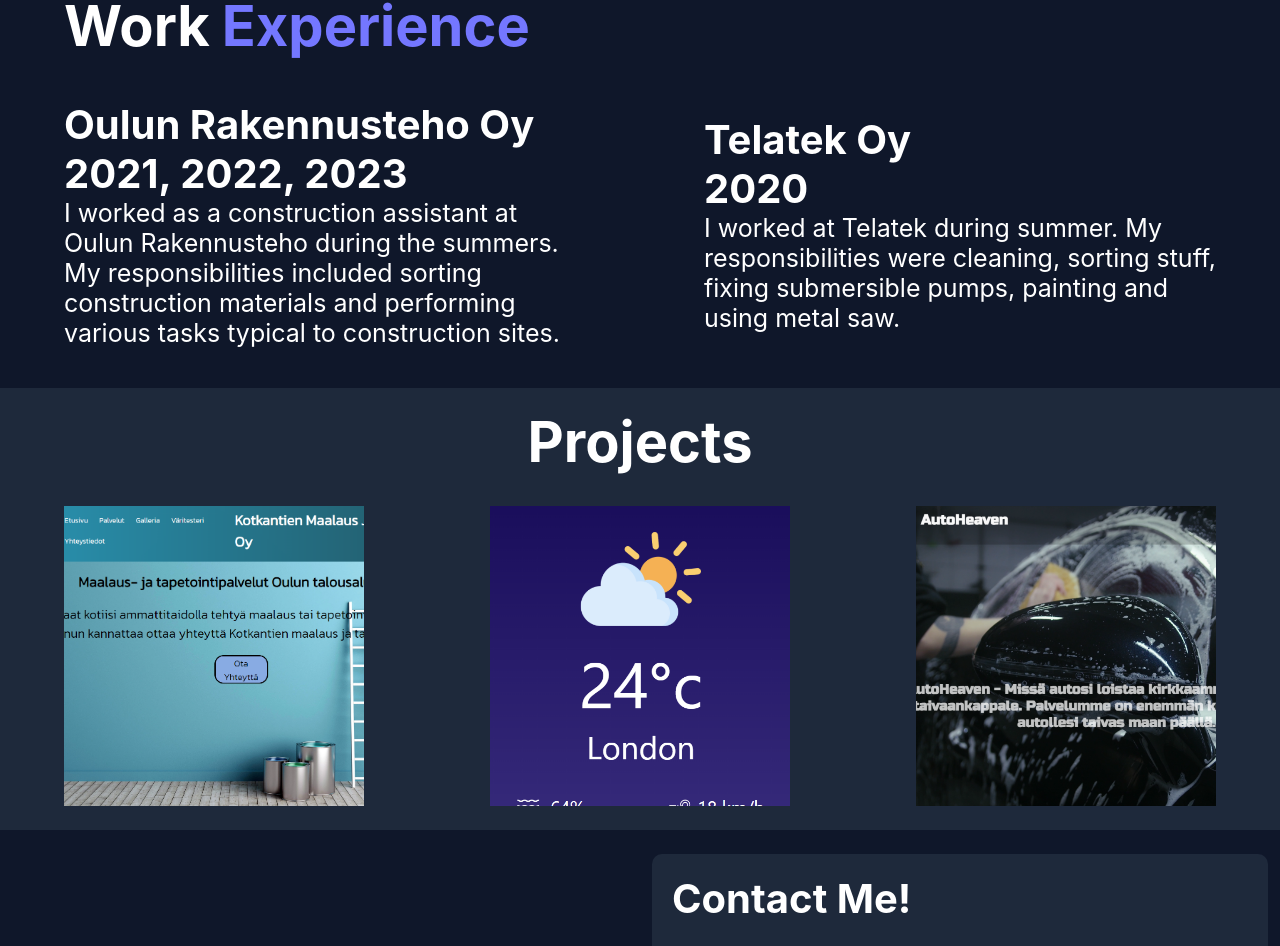
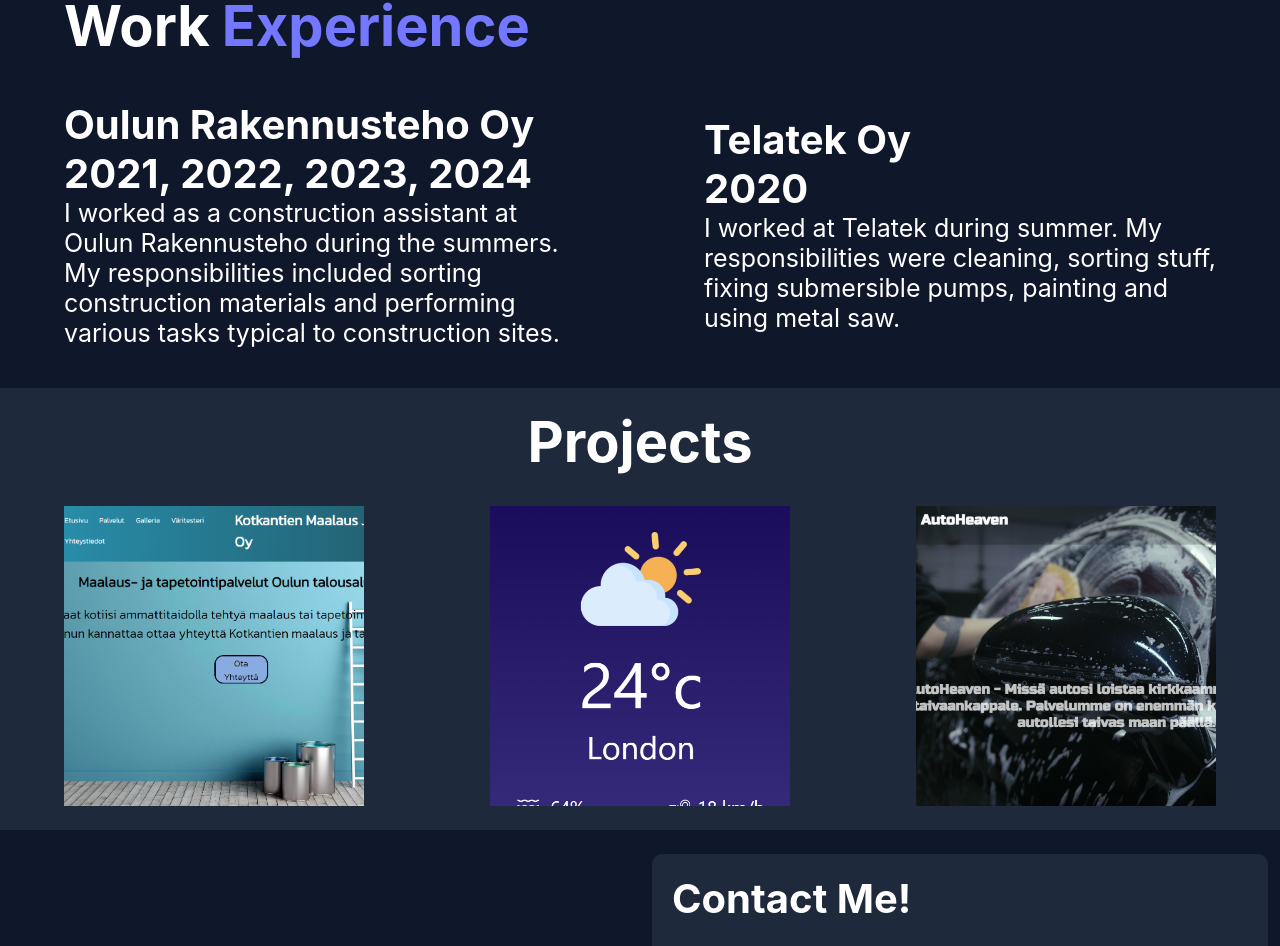
Before and after one commit to WaterProofComputer/portfolio2024, a React (Create React App) app: page / in a window 1280 px wide. Shown: the part 1430-2376 px from the top of the page. Built offline with nearby package versions, Linux system fonts and the light colour scheme.

Commit message:
Update work.js

```diff
--- a/src/Components/Work/work.js
+++ b/src/Components/Work/work.js
@@ -10,7 +10,7 @@ function Work() {
           <div className='work-50'>
             <div className='work-80'>
             <h1 className='work-otsikko2'>Oulun Rakennusteho Oy</h1>
-            <h1 className='work-otsikko2'>2021, 2022, 2023</h1>
+            <h1 className='work-otsikko2'>2021, 2022, 2023, 2024</h1>
             <p className='work-text'>I worked as a construction assistant at
             Oulun Rakennusteho during the summers.
             My responsibilities included sorting
```
